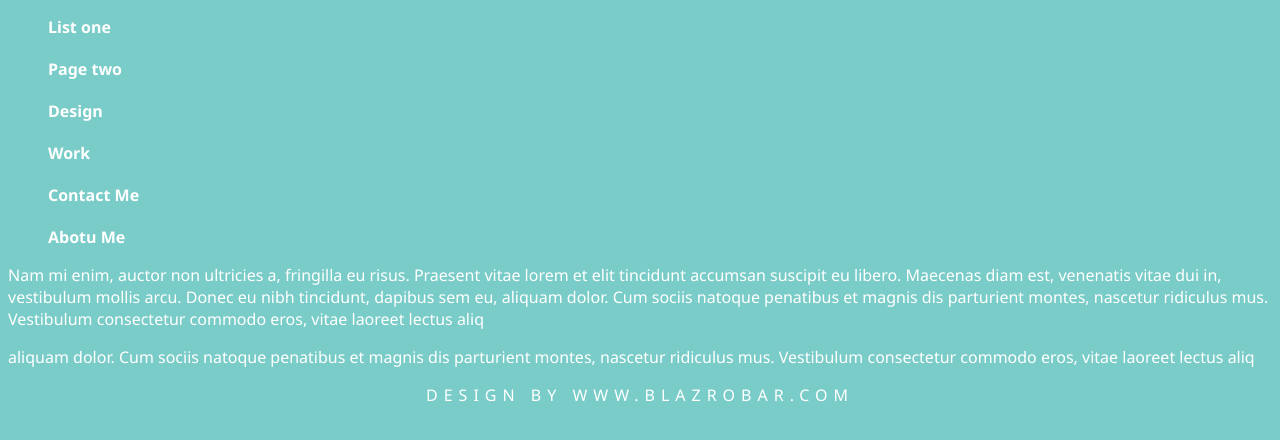
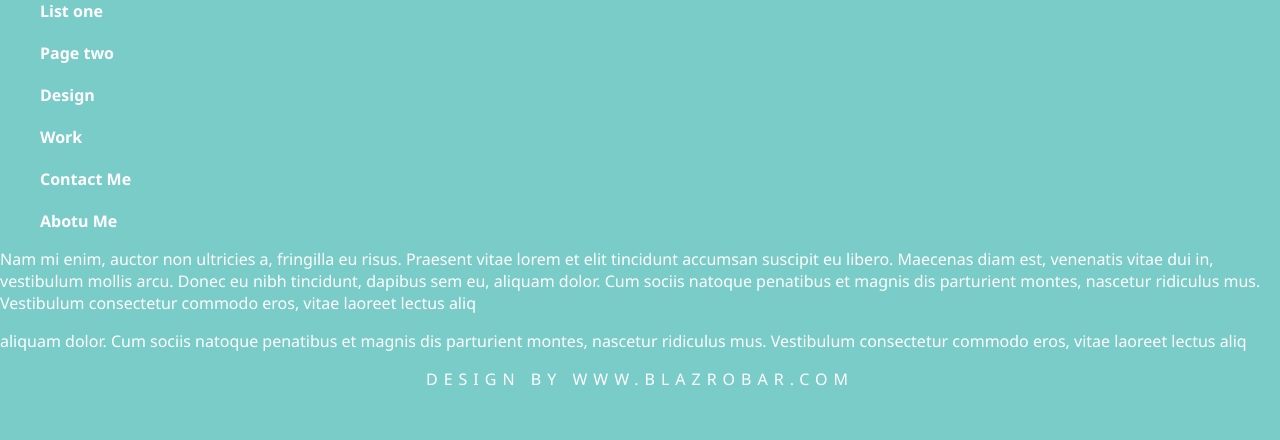
Before and after one commit to SergeyOlshanskiy/FrontEnd, a plain HTML site: page Homework/pages/page5.html in a window 1280 px wide. Drawn offline with Linux system fonts and the light colour scheme.

Commit message:
misc fixes

```diff
--- a/Homework/css/index.css
+++ b/Homework/css/index.css
@@ -1,13 +1,9 @@
-html,
-body {
-    height: 100%;
-}
-
-body {
+.page-listone {
     background-image: url('images/background.png');
     background-repeat: no-repeat;
     background-size: cover;
     background-position-y: center;
     overflow: hidden;
     color: #ffffff;
+    height: 100%;
 }
--- a/Homework/css/page2.css
+++ b/Homework/css/page2.css
@@ -1,4 +1,9 @@
-body {
+.page-pagetwo {
     background-color: #e8b968;
     color: #ffffff;
 }
+
+/* fix */
+.page-pagetwo h2 {
+   margin-top: 0;
+}
--- a/Homework/css/page5.css
+++ b/Homework/css/page5.css
@@ -1,4 +1,9 @@
-body {
+.page-contactme {
     background-color: #7accc8;
     color: #ffffff;
 }
+
+/* fix */
+.page-contactme ul {
+    margin-top: 0;
+}
--- a/Homework/css/site.css
+++ b/Homework/css/site.css
@@ -1,6 +1,12 @@
+html,
 body {
-    font-size: 12pt;
-    font-family: 'Segoe UI', Tahoma, Geneva, Verdana, sans-serif
+    height: 100%;
+}
+
+body {
+    font-family: 'Segoe UI', Tahoma, Geneva, Verdana, sans-serif;
+    margin: 0;
+    padding: 0;
 }
 
 a {
@@ -13,7 +19,7 @@ button {
     background-color: transparent;
     height: 70px;
     width: 280px;
-    font-size: 16px;
+    font-size: 1em;
     letter-spacing: 5px;
     font-weight: bold;
     letter-spacing: 2px;
@@ -69,6 +75,14 @@ button.button-play::after {
     content: '';
 }
 
+div[class^='page-'] {
+    height: 100%;
+}
+
+.temp-link {
+    text-decoration: underline;
+}
+
 .square {
     width: 337px;
     height: 346px;
@@ -84,10 +98,6 @@ button.button-play::after {
 
 .designby {
     text-align: center;
-}
-
-.designby a {
-    font-size: 12pt;
     text-transform: uppercase;
     letter-spacing: 6px;
 }
--- a/Homework/pages/page5.html
+++ b/Homework/pages/page5.html
@@ -1,14 +1,15 @@
 <!DOCTYPE html>
 <html>
 <head>
-	<title>Page 5</title>
+	<title>Contact Me</title>
 	<meta charset="utf-8" />
 	<meta name="description" content="Home work: FrontEnd html5">
 	<meta name="author" content="Sergey Olshanskiy">
     <link rel="stylesheet" href="../css/site.css" />
     <link rel="stylesheet" href="../css/page5.css" />
 </head>
-<body style="background-color: #7accc8;">
+<body>
+	<div class="page-contactme">
 		<nav>
 			<ul>
 				<li><a href="#">List one</a></li>
@@ -22,7 +23,8 @@
 		<p>Nam mi enim, auctor non ultricies a, fringilla eu risus. Praesent vitae lorem et elit tincidunt accumsan suscipit eu libero. Maecenas diam est, venenatis vitae dui in, vestibulum mollis arcu. Donec eu nibh tincidunt, dapibus sem eu, aliquam dolor. Cum sociis natoque penatibus et magnis dis parturient montes, nascetur ridiculus mus. Vestibulum consectetur commodo eros, vitae laoreet lectus aliq</p>
 		<p>aliquam dolor. Cum sociis natoque penatibus et magnis dis parturient montes, nascetur ridiculus mus. Vestibulum consectetur commodo eros, vitae laoreet lectus aliq</p>
 
-	<div class="designby"><a href="http://www.blazrobar.com" target="_blank">Design by www.blazrobar.com</a></div>
+		<div class="designby">Design by <a href="http://www.blazrobar.com" target="_blank">www.blazrobar.com</a></div>
+	</div>
 </body>
 </html>
 <!--
```
Also changed, not shown: Homework/index.html (+9 -7 lines), Homework/pages/page2.html (+8 -6 lines), Homework/pages/page3.html (+3 -1 lines), Homework/pages/page4.html (+3 -1 lines), Homework/pictures/iPad.png (renamed from Homework/images/iPad.png). Lines whose indentation alone changed are shown as unchanged.
